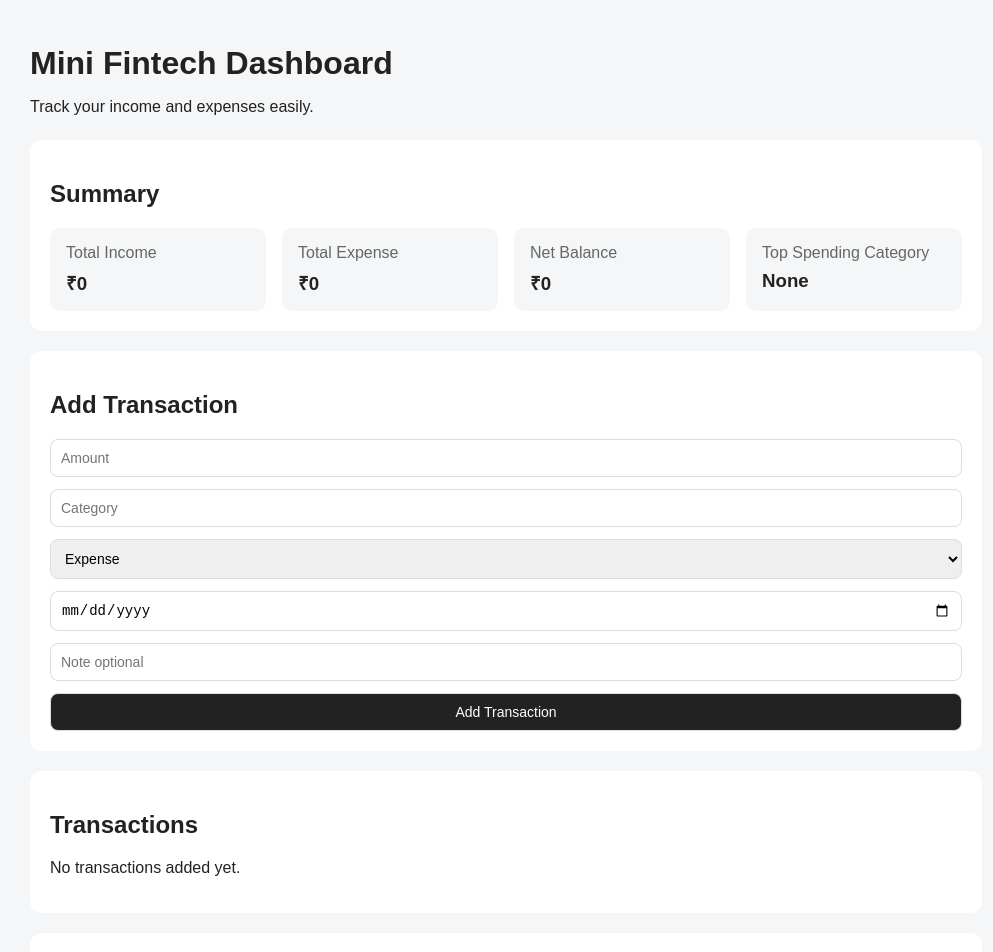
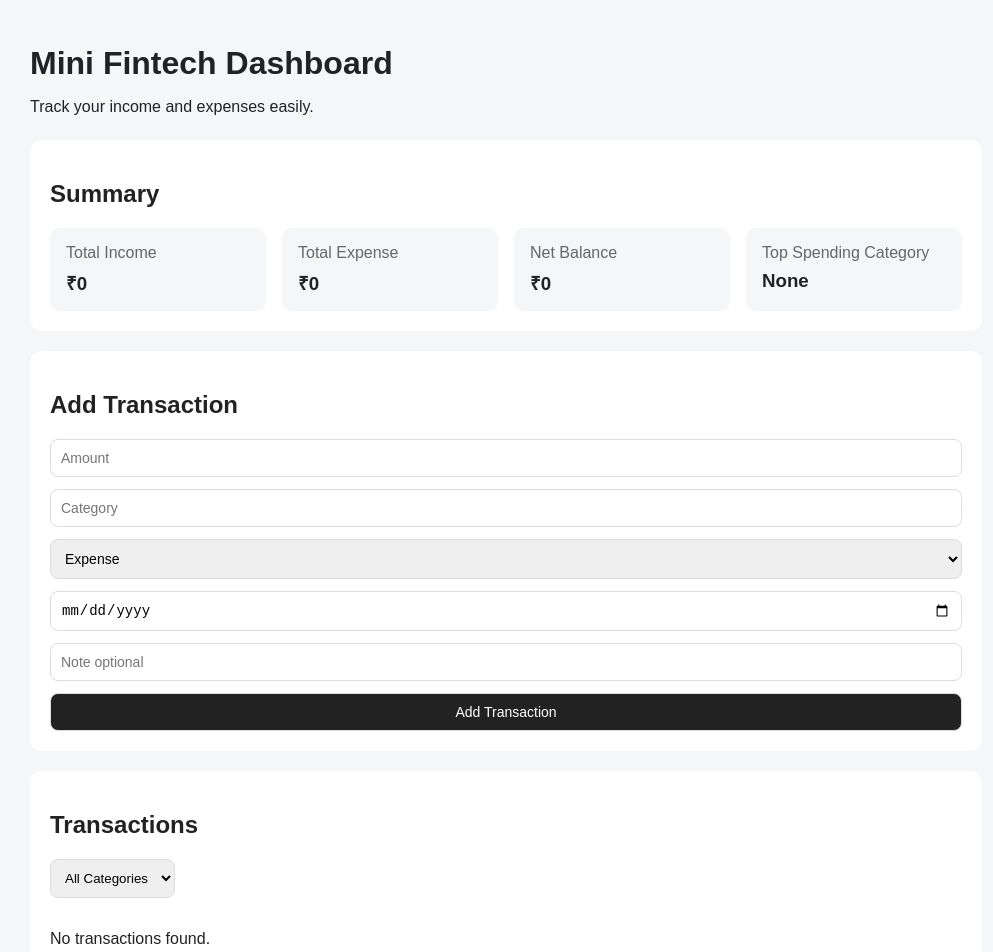
Before and after one commit to adeshmishir/fintech-dashboard, a React (Vite) app: page / in a window 1280 px wide. Shown: the top 952 px of the page, without its empty margins (134-1127 px from the left). Built offline with nearby package versions, Linux system fonts and the light colour scheme.

Commit message:
Add category filter

```diff
--- a/src/App.css
+++ b/src/App.css
@@ -95,3 +95,10 @@ body {
     grid-template-columns: 1fr;
   }
 }
+
+.filter-select {
+  padding: 10px;
+  margin-bottom: 16px;
+  border: 1px solid #ddd;
+  border-radius: 8px;
+}
--- a/src/components/TransactionList.jsx
+++ b/src/components/TransactionList.jsx
@@ -1,13 +1,41 @@
+import { useState } from "react";
+
 function TransactionList({ transactions }) {
+  const [selectedCategory, setSelectedCategory] = useState("all");
+
+  const categories = [
+    "all",
+    ...new Set(transactions.map((transaction) => transaction.category)),
+  ];
+
+  const filteredTransactions =
+    selectedCategory === "all"
+      ? transactions
+      : transactions.filter(
+          (transaction) => transaction.category === selectedCategory
+        );
+
   return (
     <div className="card">
       <h2>Transactions</h2>
 
-      {transactions.length === 0 ? (
-        <p>No transactions added yet.</p>
+      <select
+        className="filter-select"
+        value={selectedCategory}
+        onChange={(e) => setSelectedCategory(e.target.value)}
+      >
+        {categories.map((category) => (
+          <option value={category} key={category}>
+            {category === "all" ? "All Categories" : category}
+          </option>
+        ))}
+      </select>
+
+      {filteredTransactions.length === 0 ? (
+        <p>No transactions found.</p>
       ) : (
         <div className="transaction-list">
-          {transactions.map((transaction) => (
+          {filteredTransactions.map((transaction) => (
             <div className="transaction-item" key={transaction.id}>
               <div>
                 <strong>{transaction.category}</strong>
```
